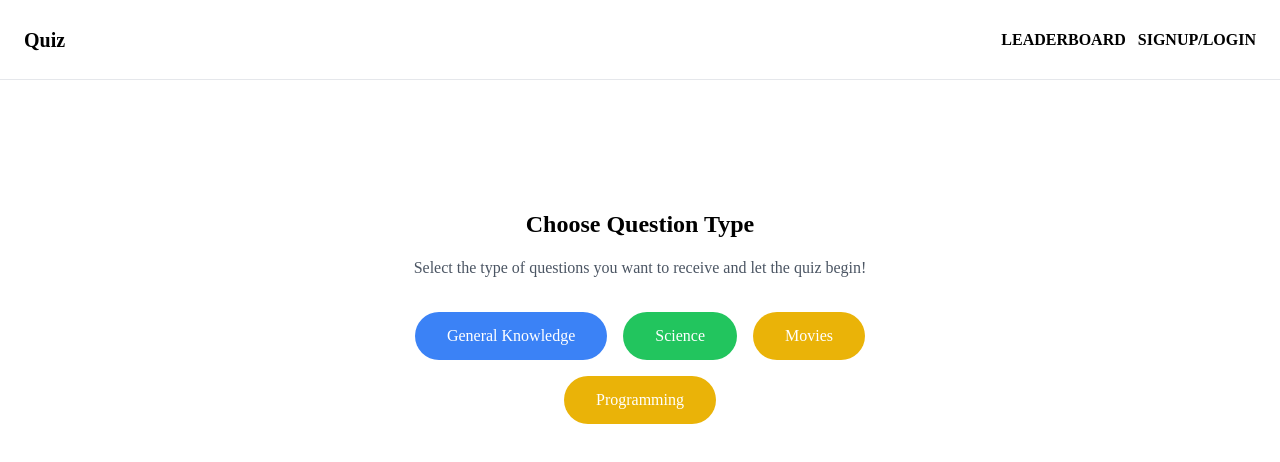
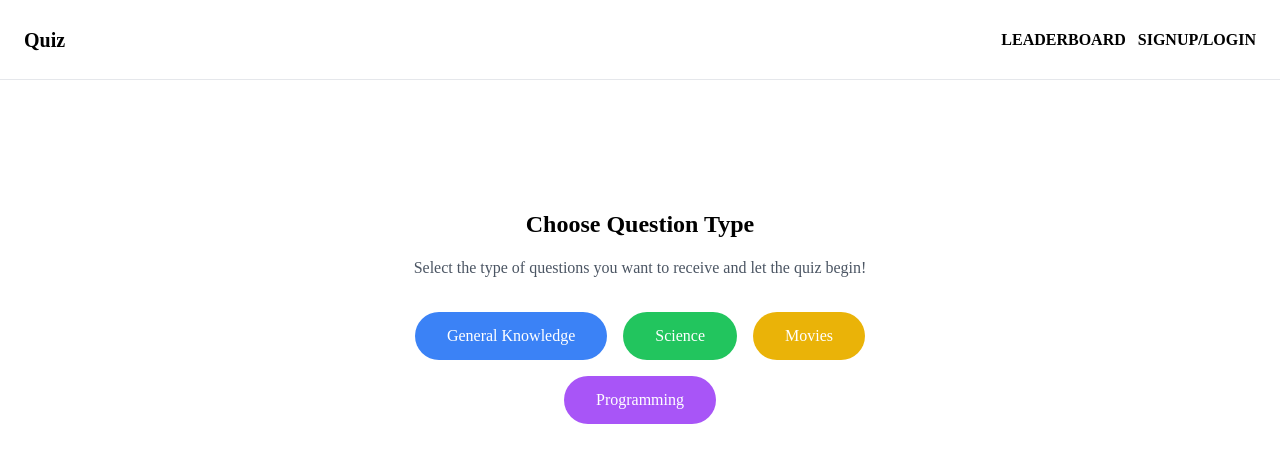
Before and after one commit to DevLyric/quiz-v3, a React (Vite) app: page /question-type-selection in a window 1280 px wide. Shown: the top 462 px of the page. Built offline with nearby package versions, Linux system fonts and the light colour scheme; a web font is replaced by a local one.

Commit message:
changing the color

```diff
--- a/src/pages/QuestionTypeSelection.tsx
+++ b/src/pages/QuestionTypeSelection.tsx
@@ -33,7 +33,7 @@ export default function QuestionTypeSelection() {
           </Link>
           <Link
             to="/questions/programming"
-            className="rounded-full py-3 px-8 bg-yellow-500 text-white hover:scale-105 transition-all"
+            className="rounded-full py-3 px-8 bg-purple-500 text-white hover:scale-105 transition-all"
           >
             Programming
           </Link>
```
